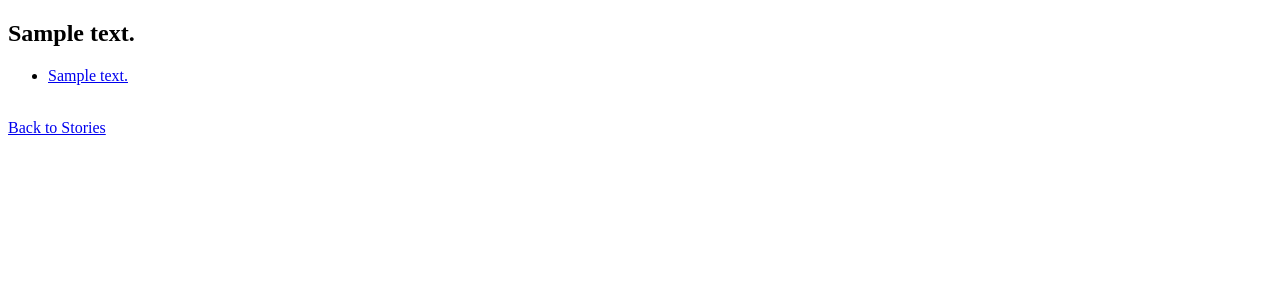
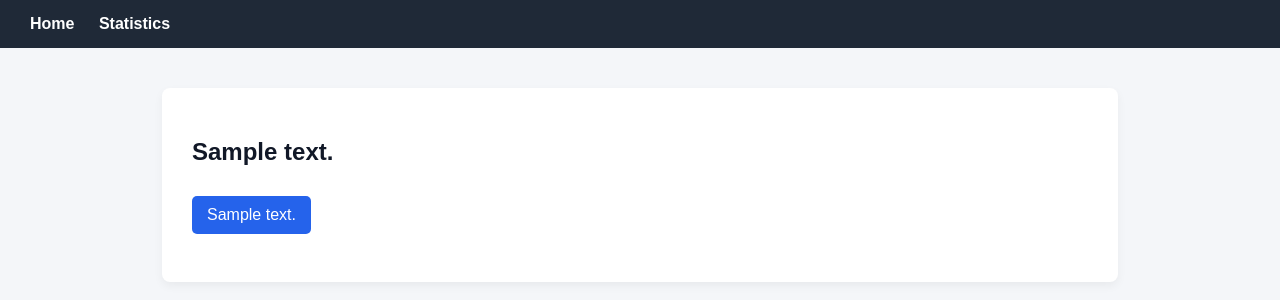
Before and after one commit to veenaanappalli123/tomsawyer_adventure, a Django app: page /story/1/ in a window 1280 px wide. Shown: the top 300 px of the page. Run offline with Django 5.2, Linux system fonts and the light colour scheme; tables that the repository leaves empty hold one stand-in row (values such as "Sample post"); a database or web service that is not in the repository returns one stand-in record (values such as "Sample title"); data that the repository does not hold is empty.

Commit message:
Expanded wolf storyline with multiple branches and improved UI styling

```diff
--- /dev/null
+++ b/django-web/game/static/css/style.css
@@ -0,0 +1,66 @@
+body {
+    font-family: Arial, sans-serif;
+    background-color: #f4f6f9;
+    margin: 0;
+    padding: 0;
+}
+
+.navbar {
+    background-color: #1f2937;
+    padding: 15px 30px;
+}
+
+.navbar a {
+    color: white;
+    text-decoration: none;
+    margin-right: 20px;
+    font-weight: bold;
+}
+
+.container {
+    width: 70%;
+    margin: 40px auto;
+    background: white;
+    padding: 30px;
+    border-radius: 8px;
+    box-shadow: 0 4px 10px rgba(0,0,0,0.05);
+}
+
+h1, h2, h3 {
+    color: #111827;
+}
+
+.story-card {
+    border: 1px solid #e5e7eb;
+    padding: 15px;
+    border-radius: 6px;
+    margin-bottom: 15px;
+}
+
+.story-card a {
+    text-decoration: none;
+    color: #2563eb;
+    font-size: 18px;
+}
+
+.button {
+    display: inline-block;
+    padding: 10px 15px;
+    background-color: #2563eb;
+    color: white;
+    text-decoration: none;
+    border-radius: 5px;
+    margin-top: 10px;
+}
+
+.button:hover {
+    background-color: #03060b;
+}
+
+.ending {
+    padding: 20px;
+    background-color: #ecfdf5;
+    border: 1px solid #d81b90;
+    border-radius: 6px;
+    margin-top: 20px;
+}
--- a/django-web/game/templates/page.html
+++ b/django-web/game/templates/page.html
@@ -1,28 +1,37 @@
-<!doctype html>
+{% load static %}
+<!DOCTYPE html>
 <html>
 <head>
     <title>Story Page</title>
+    <link rel="stylesheet" href="{% static 'css/style.css' %}">
 </head>
 <body>
+
+<div class="navbar">
+    <a href="/">Home</a>
+    <a href="/stats/">Statistics</a>
+</div>
+
+<div class="container">
+
     <h2>{{ page.text }}</h2>
 
     {% if page.choices %}
-    <ul>
+        <div>
             {% for choice in page.choices %}
-      <li>
-        <a
-          href="{% url 'play_story' page.story_id %}?page_id={{ choice.next_page_id }}"
-        >
+                <a class="button" href="{% url 'play_story' page.story_id %}?page_id={{ choice.next_page_id }}">
                     {{ choice.text }}
                 </a>
-      </li>
+                <br><br>
             {% endfor %}
-    </ul>
+        </div>
     {% else %}
+        <div class="ending">
             <h3>Ending: {{ page.ending_label }}</h3>
+        </div>
     {% endif %}
 
-    <br />
-    <a href="/">Back to Stories</a>
+</div>
+
 </body>
 </html>
--- a/flask-api/app.py
+++ b/flask-api/app.py
@@ -120,6 +120,12 @@ def create_choice(page_id):
 
     return jsonify(new_choice.to_dict()), 201
 
+@app.route("/api/choices/<int:choice_id>", methods=["DELETE"])
+def delete_choice(choice_id):
+    choice = Choice.query.get_or_404(choice_id)
+    db.session.delete(choice)
+    db.session.commit()
+    return jsonify({"message": "Choice deleted"})
 
 
 # Test route
```
Also changed, not shown: django-web/game/templates/home.html (+20 -15 lines), django-web/game/templates/stats.html (+12 -4 lines). Lines whose indentation alone changed are shown as unchanged.
